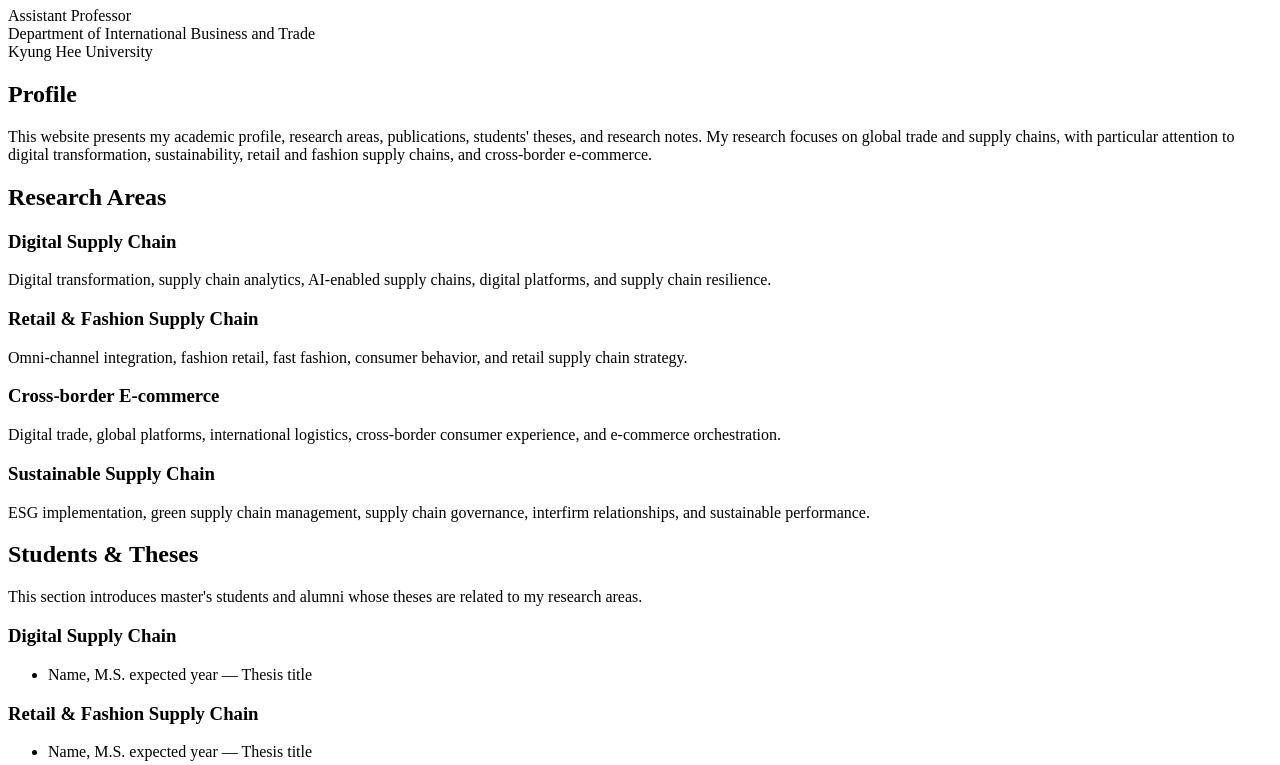
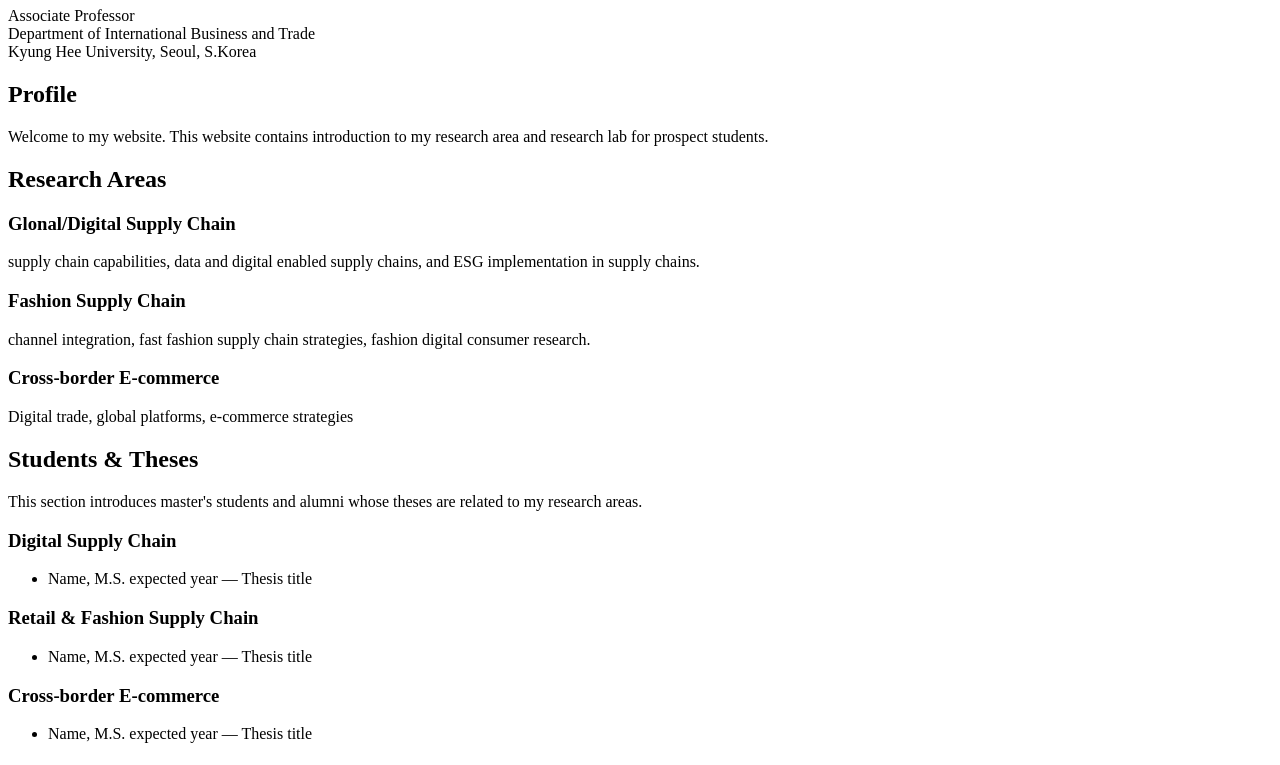
Before and after one commit to prof-hanjh/prof-hanjh.github.io, a plain HTML site: page index.html in a window 1280 px wide. Shown: the part 73-838 px from the top of the page. Drawn offline with Linux system fonts and the light colour scheme.

Commit message:
Update index.html

```diff
--- a/index.html
+++ b/index.html
@@ -3,50 +3,45 @@
 <head>
   <meta charset="UTF-8">
   <meta name="viewport" content="width=device-width, initial-scale=1.0">
-  <title>Jeong Hugh Han | Academic Website</title>
+  <title>Jeong Hugh HAN | Academic Website</title>
 </head>
 <body>
 
-  <h1>Jeong Hugh Han, Ph.D.</h1>
+  <h1>Jeong Hugh HAN, PhD</h1>
 
   <p>
-    Assistant Professor<br>
+    Associate Professor<br>
     Department of International Business and Trade<br>
-    Kyung Hee University
+    Kyung Hee University, Seoul, S.Korea
   </p>
 
   <h2>Profile</h2>
   <p>
-    This website presents my academic profile, research areas, publications,
-    students' theses, and research notes. My research focuses on global trade
-    and supply chains, with particular attention to digital transformation,
-    sustainability, retail and fashion supply chains, and cross-border e-commerce.
+    Welcome to my website.
+    This website contains introduction to my research area
+    and research lab for prospect students.
+
   </p>
 
   <h2>Research Areas</h2>
 
-  <h3>Digital Supply Chain</h3>
+  <h3> Glonal/Digital Supply Chain</h3>
   <p>
-    Digital transformation, supply chain analytics, AI-enabled supply chains,
-    digital platforms, and supply chain resilience.
+    supply chain capabilities, data and digital enabled supply chains,
+    and ESG implementation in supply chains.
   </p>
 
-  <h3>Retail & Fashion Supply Chain</h3>
+  <h3>Fashion Supply Chain</h3>
   <p>
-    Omni-channel integration, fashion retail, fast fashion, consumer behavior,
-    and retail supply chain strategy.
+    channel integration, fast fashion supply chain strategies,
+    fashion digital consumer research.
   </p>
 
   <h3>Cross-border E-commerce</h3>
   <p>
-    Digital trade, global platforms, international logistics, cross-border
-    consumer experience, and e-commerce orchestration.
+    Digital trade, global platforms, e-commerce strategies
   </p>
 
-  <h3>Sustainable Supply Chain</h3>
-  <p>
-    ESG implementation, green supply chain management, supply chain governance,
-    interfirm relationships, and sustainable performance.
   </p>
 
   <h2>Students & Theses</h2>
```
